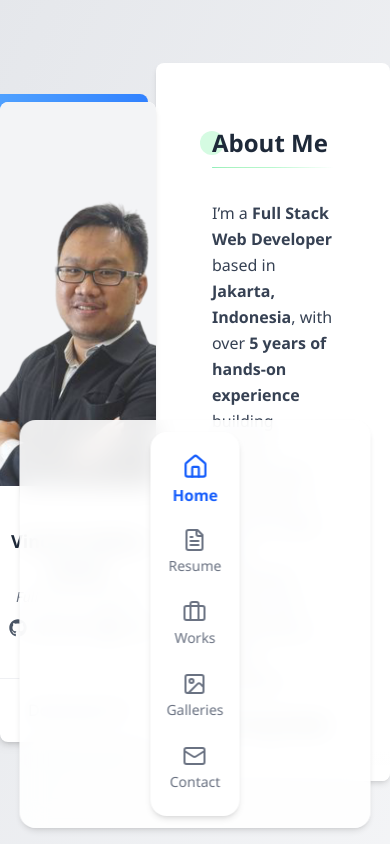
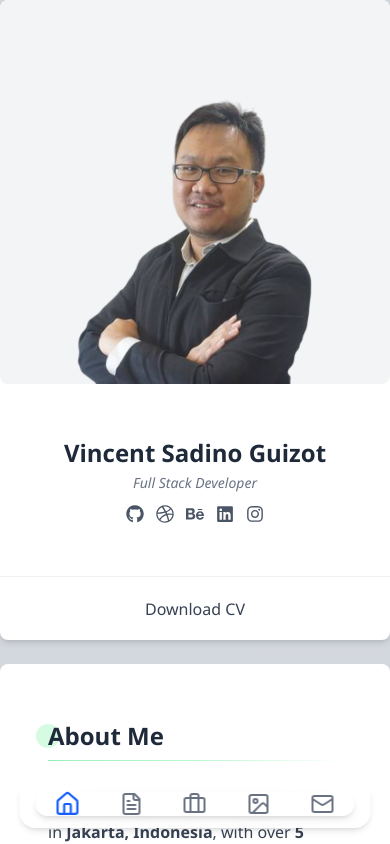
Before and after one commit to vincent-guizot/resume-web-2025, a React (Vite) app: page / in a window 390 px wide. Shown: the top 844 px of the page. Built offline with nearby package versions, Linux system fonts and the light colour scheme.

Commit message:
responsitve layout

```diff
--- a/src/components/HeroProfile.jsx
+++ b/src/components/HeroProfile.jsx
@@ -6,7 +6,7 @@ import {
   FaLinkedin,
   FaInstagram,
 } from "react-icons/fa";
-import pict from "/image/7.png"; // or use /7.png if moved to public/
+import pict from "/image/7.png";
 
 const Profile = () => {
   return (
@@ -16,13 +16,13 @@ const Profile = () => {
         <img
           src={pict}
           alt="Profile"
-          className="w-72l h-72 object-cover object-bottom"
+          className="w-72 h-72 object-cover object-bottom"
         />
       </div>
 
       {/* Middle 30% */}
       <div className="h-[30%] flex flex-col justify-center items-center space-y-1">
-        <h2 className="text-lg font-bold text-gray-800">
+        <h2 className="text-2xl font-bold text-gray-800">
           Vincent Sadino Guizot
         </h2>
         <p className="text-gray-500 italic text-sm">Full Stack Developer</p>
@@ -42,7 +42,7 @@ const Profile = () => {
 
       {/* Bottom 10% */}
       <div className="h-[10%] flex justify-center items-center border-t border-gray-200/60">
-        <button className="text-gray-700 py-2 px-5 rounded-md font-medium bg-transparent hover:bg-blue-600 hover:text-white transition-all duration-300">
+        <button className="text-gray-700 py-2 px-5 rounded-md font-medium bg-transparent hover:text-blue-600 hover:text-white transition-all duration-300">
           Download CV
         </button>
       </div>
@@ -52,13 +52,13 @@ const Profile = () => {
 
 const ProfileBG = () => {
   return (
-    <div className="absolute -top-2 -left-2 w-full h-[640px] bg-gradient-to-br from-blue-400 to-blue-600 rounded-lg shadow-lg z-10"></div>
+    <div className="absolute -top-3 -left-3 w-full h-[640px] bg-gradient-to-br from-blue-700 to-blue-800 rounded-lg shadow z-10 md:block hidden"></div>
   );
 };
 
 const HeroProfile = () => {
   return (
-    <div className="relative flex justify-center items-center">
+    <div className="relative w-full flex justify-center items-center">
       <ProfileBG />
       <Profile />
     </div>
--- a/src/components/SideBar.jsx
+++ b/src/components/SideBar.jsx
@@ -9,24 +9,28 @@ const navItems = [
   { name: "Contact", path: "/contact", icon: Mail },
 ];
 
-const SideBar = () => {
+const SideBar = ({ isMobile = false }) => {
   const baseStyle =
     "flex flex-col items-center gap-1 transition-all duration-200 text-sm";
   const activeStyle = "text-blue-600 scale-110 font-semibold";
   const inactiveStyle = "text-gray-500 hover:text-blue-600 hover:scale-105";
 
   return (
-    <nav className="flex flex-col items-center gap-6 bg-white rounded-2xl shadow-md px-4 py-6">
+    <nav
+      className={`flex ${
+        isMobile ? "flex-row justify-around w-full" : "flex-col gap-6 px-4 py-6"
+      } items-center bg-white rounded-2xl shadow-md`}
+    >
       {navItems.map(({ name, path, icon: Icon }) => (
         <NavLink key={path} to={path} end>
           {({ isActive }) => (
             <div
               className={`${baseStyle} ${
                 isActive ? activeStyle : inactiveStyle
-              }`}
+              } ${isMobile ? "flex-col md:flex-col" : ""}`}
             >
               <Icon className="w-6 h-6" />
-              <span>{name}</span>
+              {!isMobile && <span>{name}</span>}
             </div>
           )}
         </NavLink>
--- a/src/layouts/MainLayout.jsx
+++ b/src/layouts/MainLayout.jsx
@@ -4,24 +4,24 @@ import HeroProfile from "../components/HeroProfile";
 
 const MainLayout = () => {
   return (
-    <div className="relative min-h-screen flex items-center justify-center bg-gradient-to-br from-gray-200 to-gray-100 overflow-hidden">
+    <div className="relative min-h-screen flex flex-col md:flex-row items-center justify-center bg-gradient-to-b from-gray-300 to-gray-200 overflow-hidden">
       {/* 🔹 Floating Sidebar (Desktop) */}
       <div className="absolute left-30 top-1/2 -translate-y-1/2 z-50 hidden md:block">
         <SideBar />
       </div>
 
-      {/* 🔹 Main centered container */}
-      <div className="relative w-full max-w-6xl h-[85vh]  flex   ">
-        {/* Left section: HeroProfile inside container */}
-        <div className="w-[40%] flex justify-center items-center">
+      {/* 🔹 Main container */}
+      <div className="relative w-full max-w-6xl h-auto md:h-[85vh] flex flex-col md:flex-row">
+        {/* Left section: HeroProfile */}
+        <div className="w-full md:w-[40%] flex justify-center items-center mb-6 md:mb-0">
           <HeroProfile />
         </div>
 
         {/* Right section: Outlet content */}
-        <div className="w-[60%] flex flex-col overflow-hidden relative px-8 py-8 bg-white rounded-lg shadow-md">
+        <div className="w-full md:w-[60%] flex flex-col overflow-hidden relative px-6 py-6 bg-white rounded-t-lg md:rounded-r-lg shadow-md">
           <div className="flex-1 overflow-y-auto scroll-smooth">
             <Outlet />
-            <div className="h-8" /> {/* Keeps bottom padding while scrolling */}
+            <div className="h-8" /> {/* Bottom padding */}
           </div>
 
           {/* Fade effect at bottom */}
```
